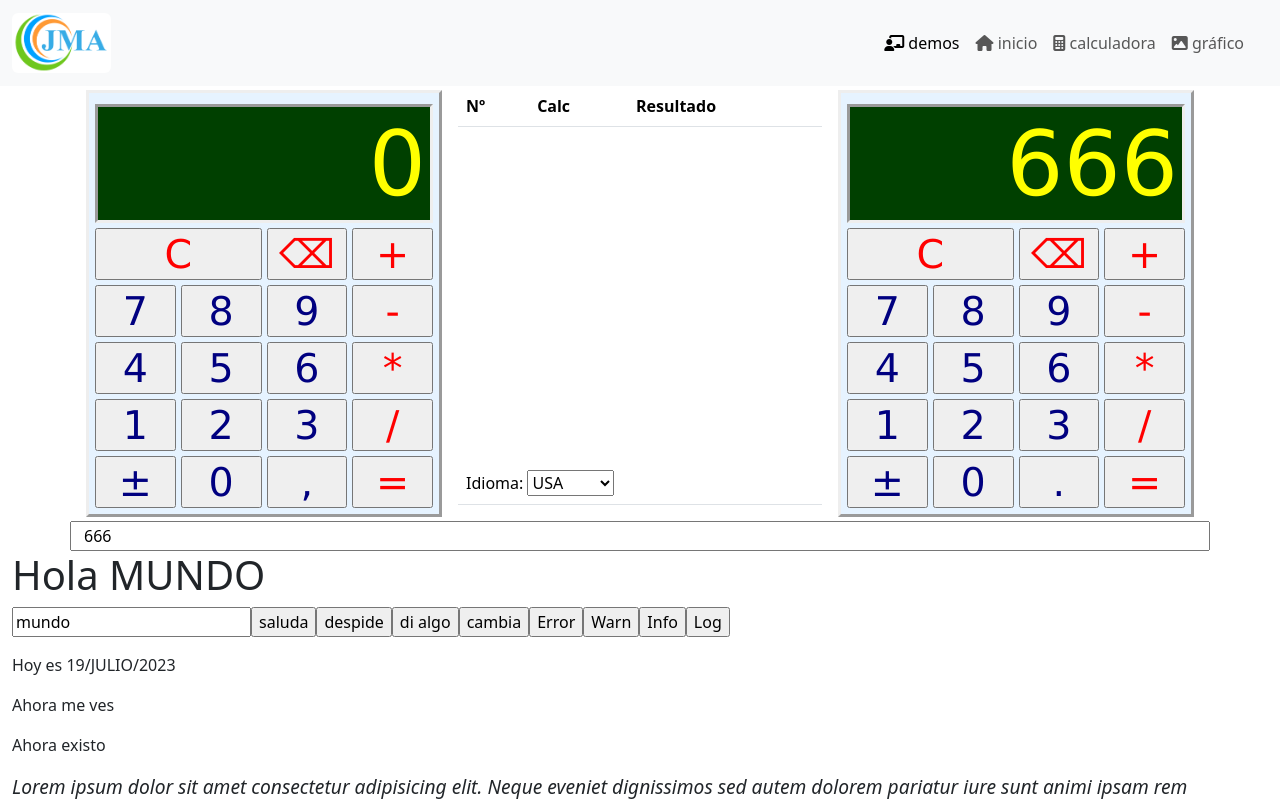
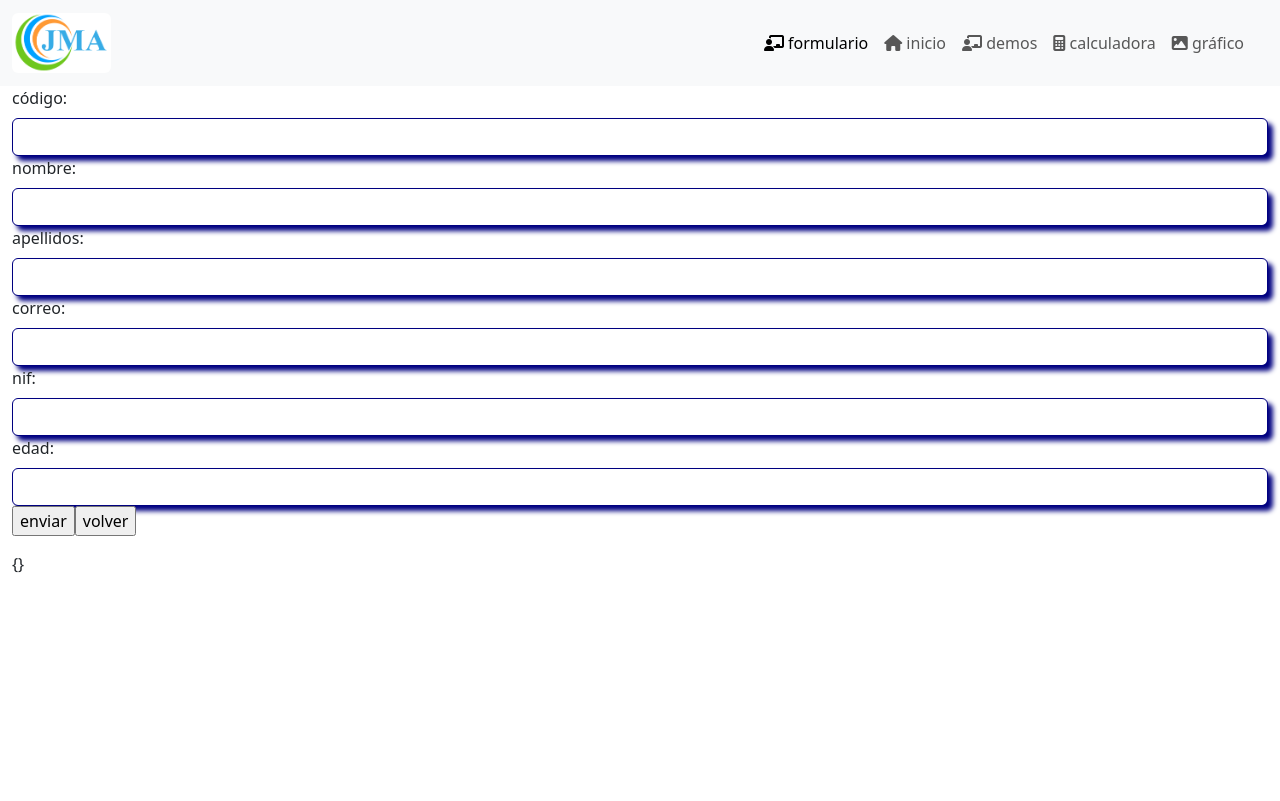
Before and after one commit to jmagit/NG20230717, an Angular app in the folder curso/: page / in a window 1280 px wide. Shown: the top 801 px of the page. Built offline with nearby package versions, Linux system fonts and the light colour scheme.

Commit message:
formulario

```diff
--- a/curso/src/app/app.module.ts
+++ b/curso/src/app/app.module.ts
@@ -19,6 +19,7 @@ import { CommonComponentModule } from './common-component';
 import { DashboardComponent } from './dashboard/dashboard.component';
 import { CalculadoraComponent } from './calculadora/calculadora.component';
 import GraficoSvgComponent from 'src/lib/independientes/grafico-svg/grafico-svg.component';
+import { FormularioComponent } from './formulario/formulario.component';
 
 @NgModule({
   declarations: [
@@ -26,6 +27,7 @@ import GraficoSvgComponent from 'src/lib/independientes/grafico-svg/grafico-svg.
     DemosComponent,
     DashboardComponent,
     CalculadoraComponent,
+    FormularioComponent,
   ],
   imports: [
     BrowserModule, FormsModule,
--- a/curso/src/app/dashboard/dashboard.component.ts
+++ b/curso/src/app/dashboard/dashboard.component.ts
@@ -3,6 +3,7 @@ import { HomeComponent } from '../main';
 import { DemosComponent } from '../demos/demos.component';
 import { CalculadoraComponent } from '../calculadora/calculadora.component';
 import GraficoSvgComponent from 'src/lib/independientes/grafico-svg/grafico-svg.component';
+import { FormularioComponent } from '../formulario/formulario.component';
 
 @Component({
   selector: 'app-dashboard',
@@ -11,8 +12,9 @@ import GraficoSvgComponent from 'src/lib/independientes/grafico-svg/grafico-svg.
 })
 export class DashboardComponent {
   menu = [
+    { texto: 'formulario', icono: 'fa-solid fa-chalkboard-user', componente: FormularioComponent},
+    { texto: 'inicio', icono: 'fa-solid fa-house', componente: HomeComponent},
     { texto: 'demos', icono: 'fa-solid fa-chalkboard-user', componente: DemosComponent},
-    { texto: 'inicio', icono: 'fa-solid fa-house', componente: HomeComponent},
     { texto: 'calculadora', icono: 'fa-solid fa-calculator', componente: CalculadoraComponent},
     { texto: 'gráfico', icono: 'fa-solid fa-image', componente: GraficoSvgComponent},
   ]
--- /dev/null
+++ b/curso/src/app/formulario/formulario.component.css
@@ -0,0 +1,23 @@
+.error {
+  color: red;
+}
+
+
+form .ng-pristine {
+  border-color: navy;
+  box-shadow: 5px 5px 5px navy;
+}
+form .ng-dirty {
+  border-color: green;
+  box-shadow: 5px 5px 5px green;
+}
+form .ng-invalid {
+  border-color: red !important;
+  box-shadow: 5px 5px 5px red !important;
+  margin-right: 10px;
+  transform: scale(1.02);
+  transition: all linear 1s;
+}
+form .ng-invalid-parse {
+  transition: all linear 1s;
+}
--- /dev/null
+++ b/curso/src/app/formulario/formulario.component.html
@@ -0,0 +1,31 @@
+<form #miForm="ngForm">
+  <div>
+    <label for="id" class="form-label">código:</label>
+    <input type="number" class="form-control"  id="id" name="id" [(ngModel)]="elemento.id" #id="ngModel" >
+  </div>
+  <div>
+    <label for="nombre" class="form-label">nombre:</label>
+    <input type="text" class="form-control"  id="nombre" name="nombre" [(ngModel)]="elemento.nombre" #nombre="ngModel" >
+  </div>
+  <div>
+    <label for="apellidos" class="form-label">apellidos:</label>
+    <input type="text" class="form-control"  id="apellidos" name="apellidos" [(ngModel)]="elemento.apellidos" #apellidos="ngModel" >
+  </div>
+  <div>
+    <label for="correo" class="form-label">correo:</label>
+    <input type="email" class="form-control"  id="correo" name="correo" [(ngModel)]="elemento.correo" #correo="ngModel" >
+  </div>
+  <div>
+    <label for="nif" class="form-label">nif:</label>
+    <input type="text" class="form-control"  id="nif" name="nif" [(ngModel)]="elemento.nif" #nif="ngModel" >
+  </div>
+  <div>
+    <label for="edad" class="form-label">edad:</label>
+    <input type="number" class="form-control"  id="edad" name="edad" [(ngModel)]="elemento.edad" #edad="ngModel" >
+  </div>
+  <p>
+    <input type="button" value="enviar" (click)="send()" >
+    <input type="button" value="volver" (click)="cancel()" >
+  </p>
+</form>
+{{elemento | json}}
--- /dev/null
+++ b/curso/src/app/formulario/formulario.component.ts
@@ -0,0 +1,37 @@
+import { Component } from '@angular/core';
+
+@Component({
+  selector: 'app-formulario',
+  templateUrl: './formulario.component.html',
+  styleUrls: ['./formulario.component.css']
+})
+export class FormularioComponent {
+  elemento: any = { }
+  modo: 'add' | 'edit' = 'add'
+
+  add() {
+    this.elemento = {}
+    this.modo = 'add'
+  }
+  edit() {
+    this.elemento = { id: 1, nombre: 'Pepito', apellidos: 'Grillo', correo: 'pepito.grillo@example.com', nif: '12345678z', edad: 99 }
+    this.modo = 'edit'
+  }
+
+  cancel() {
+    this.elemento = {}
+  }
+
+  send() {
+    switch(this.modo) {
+      case 'add':
+        alert(`POST: ${JSON.stringify(this.elemento)}`)
+        this.cancel()
+        break;
+      case 'edit':
+        alert(`PUT: ${JSON.stringify(this.elemento)}`)
+        this.cancel()
+        break;
+    }
+  }
+}
```
Also changed, not shown: 1 other file (tests, documents, lock files or other folders).
